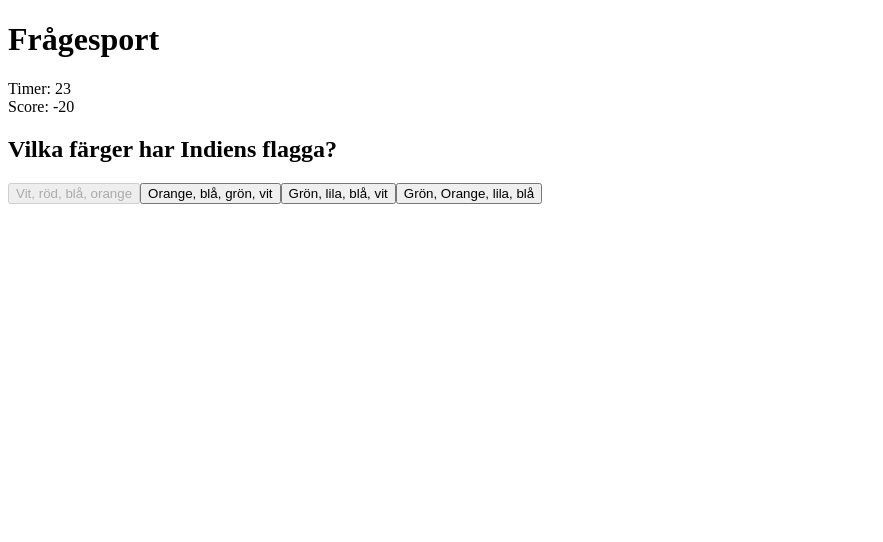
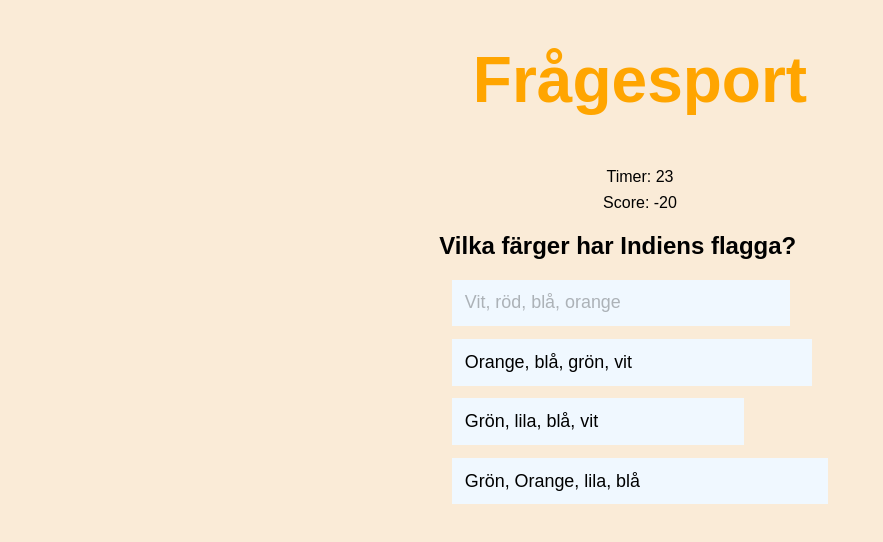
Before and after one commit to ChasVasastan/Quizgame, a plain HTML site: page index.html in a window 1280 px wide. Both pictures are taken after a click on the button "Vit, röd, blå, orange". Shown: the whole page, without its empty margins (0-883 px from the left). Drawn offline with Linux system fonts and the light colour scheme.

Commit message:
Updated styling and added hints
Co-authored-by: Chasaffo <Chasaffo@users.noreply.github.com>
Co-authored-by: Linus Leitz <Lunix73@users.noreply.github.com>
Co-authored-by: Abraham <hackerboy112@users.noreply.github.com>

```diff
--- a/index.html
+++ b/index.html
@@ -11,14 +11,24 @@
 
 <body>
     <h1>Frågesport</h1>
-    <div>
-        Timer: <span id="timer"></span>
+    <div class="peripherals">
+        <div>
+            Timer: <span id="timer"></span>
+        </div>
+        <div>
+            Score: <span id="score"></span>
+        </div>
     </div>
-    <div>
-        Score: <span id="score"></span>
-    </div>
+<div class ="quiz-content">
     <div id="quiz"></div>
 
+    <ul class="hint-container">
+        <li id="hint1"></li>
+        <li id="hint2"></li>
+        <li id="hint3"></li>
+    </ul>
+
     <script src="script.js"></script>
+</div>
 </body> <!-- KOMMENTAR -->
 </html>
--- a/script.js
+++ b/script.js
@@ -2,9 +2,18 @@ let timeout = 30;
 let question = 0;
 let score = 0;
 var timer;
+let timerElement = document.getElementById('timer')
+
 function updateClock() {
     timeout = timeout - 1;
-    document.getElementById('timer').innerText = timeout;
+    showHints(timeout, question)
+    timerElement.innerText = timeout;
+
+    if (timeout <= 6) {
+        timerElement.style.color='red';
+    }
+
+    if (timeout < 0) nextQuestion()
 }
 
 var questions = [
@@ -16,7 +25,12 @@ var questions = [
             c: "Grön, lila, blå, vit",
             d: "Grön, Orange, lila, blå"
         },
-        correctAnswer: 'b'
+        correctAnswer: 'b',
+        hints: {
+            a: "Orange",
+            b: "Blå",
+            c: "Grön"
+        }
     },
     {
         question: "Vad heter Indiens nationalfrukt?",
@@ -26,7 +40,12 @@ var questions = [
             c: "Banan",
             d: "Apelsin"
         },
-        correctAnswer: 'a'
+        correctAnswer: 'a',
+        hints: {
+            a: "!= orange",
+            b: "Gul",
+            c: "!= avlång"
+        }
     },
     {
         question: "Vad heter Indiens nationaldjur?",
@@ -36,7 +55,12 @@ var questions = [
             c: "Tiger",
             d: "Leopard"
         },
-        correctAnswer: 'c'
+        correctAnswer: 'c',
+        hints: {
+            a: "!= vänlig",
+            b: "!= flockdjur",
+            c: "Randig"
+        }
     },
     {
         question: "Vad heter Indiens största religion?",
@@ -46,7 +70,12 @@ var questions = [
             c: "Hinduism",
             d: "Buddism"
         },
-        correctAnswer: 'c'
+        correctAnswer: 'c',
+        hints: {
+            a: "!= †",
+            b: "Cyklisk tidsuppfattning",
+            c: "Brahma, Vishnu, Shiva"
+        }
     },
     {
         question: "Vad heter Indiens nationalrätt?",
@@ -56,7 +85,12 @@ var questions = [
             c: "Chicken tandoori",
             d: "Ingen bestämd"
         },
-        correctAnswer: 'd'
+        correctAnswer: 'd',
+        hints: {
+            a: "!= ingefära",
+            b: "!= bröd",
+            c: "!= kyckling"
+        }
     },
     {
         question: "Vad heter Indiens nationalblomma?",
@@ -66,7 +100,12 @@ var questions = [
             c: "Nalini",
             d: "Lotus"
         },
-        correctAnswer: 'd'
+        correctAnswer: 'd',
+        hints: {
+            a: "Rimmar != loser",
+            b: "Symboliserar visom och utveckling",
+            c: "Har inte 'I' i namnet"
+        }
     },
     {
         question: "Vilket är det officiella språket i Indien?",
@@ -76,7 +115,12 @@ var questions = [
             c: "Hindi",
             d: "Engelska"
         },
-        correctAnswer: 'c'
+        correctAnswer: 'c',
+        hints: {
+            a: "Slutar på 'I'",
+            b: "Har != 'a' i namnet",
+            c: "Rimmar på bindi"
+        }
     },
     {
         question: "Vem är rikast i Indien?",
@@ -86,7 +130,12 @@ var questions = [
             c: "Lakshmi Mittal",
             d: "Mukesh Ambani"
         },
-        correctAnswer: 'd'
+        correctAnswer: 'd',
+        hints: {
+            a: "Han är god för 106 miljarder dollar",
+            b: "Född i Yemen",
+            c: "Hans förnamn slutar på 'esh'"
+        }
     },
     {
         question: "Vad heter Indiens rymdprogram?",
@@ -96,7 +145,12 @@ var questions = [
             c: "ISRO",
             d: "INSA"
         },
-        correctAnswer: 'c'
+        correctAnswer: 'c',
+        hints: {
+            a: "Börjar på 'I'",
+            b: "Slutar != på 'A'",
+            c: "Indian Space Research Organisation"
+        }
     },
     {
         question: "Vad heter Indiens premiärminister?",
@@ -106,18 +160,24 @@ var questions = [
             c: "Droupadi Murmu",
             d: "Heeraben Modi"
         },
-        correctAnswer: 'b'
+        correctAnswer: 'b',
+        hints: {
+            a: "2014",
+            b: "Modi",
+            c: "N"
+        }
     }
 
 ]
 
 function createQuestion(index) {
+    let q = document.createElement('h2');
     let output = document.createElement('div');
-    let q = document.createElement('h2');
+    output.className = 'question-container'
     q.innerHTML = questions[index].question;
     output.append(q);
-    for(letter in questions[index].answers) {
-        let e = document.createElement('button',);
+    for (letter in questions[index].answers) {
+        let e = document.createElement('button');
         e.innerText = questions[index].answers[letter];
         e.setAttribute('value', letter);
         e.addEventListener('click', checkInput);
@@ -143,13 +203,16 @@ function submitButton() {
 }
 
 function nextQuestion() {
+    timerElement.style.color='black';
+
     question = question + 1;
     if (question >= questions.length) {
+        clearHints()
         let quiz = document.getElementById("quiz");
         quiz.innerHTML = `Ditt resultat är ${score}`;
         let e = document.createElement('button');
         e.innerText = 'Börja om';
-        e.addEventListener('click', function() { location.reload(); });
+        e.addEventListener('click', function () { location.reload(); });
         quiz.parentNode.append(e);
         document.getElementById("timer").parentElement.style.display = 'none';
         document.getElementById('score').parentElement.style.display = 'none';
@@ -157,22 +220,56 @@ function nextQuestion() {
         return;
     }
 
+    clearHints()
     showQuestion(question);
 }
 
-function revealClue() {
+function showHints(seconds, index) {
+    if (seconds === 20) {
+        document.getElementById('hint1').innerText = questions[index].hints.a;
+    } else if (seconds === 15) {
+        document.getElementById('hint2').innerText = questions[index].hints.b;
+    } else if (seconds === 10) {
+        document.getElementById('hint3').innerText = questions[index].hints.c;
+    }
+}
+
+function clearHints() {
+    document.getElementById('hint1').innerHTML = ''
+    document.getElementById('hint2').innerHTML = ''
+    document.getElementById('hint3').innerHTML = ''
 }
 
 function checkInput() {
+    let scoreElement = document.getElementById('score')
+
     if (this.value === questions[question].correctAnswer) {
         score += timeout;
+
+        scoreElement.style.color = 'green'
+        setTimeout(() => {
+           scoreElement.style.color = ''
+        }, 2000);
+
         nextQuestion();
     } else {
+        scoreElement.style.color = 'red'
+        setTimeout(() => {
+           scoreElement.style.color = ''
+        }, 2000);
+
         score -= 20;
         this.disabled = true;
-        revealClue();
     }
-    document.getElementById('score').innerText = score;
+   scoreElement.innerText = score;
+
+   // Nedan är test för "score"-funktion
+
+   scoreElement.classList.add('animate-score');
+
+    setTimeout(() => {
+        scoreElement.classList.remove('animate-score');
+    }, 300);
 }
 
 showQuestion(0);
--- a/style.css
+++ b/style.css
@@ -1,6 +1,85 @@
-#quiz-container {
+body {
+    background-color: antiquewhite;
+    font-family: "Poppings", sans-serif;
+    max-width: 7
+}
+
+button {
+    display: inline-block;
+    background-color: aliceblue;
+    border: none;
+    padding: 1vw;
+    margin: 1vw;
+    text-align: center;
+    text-decoration: none;
+    display: inline-block;
+    font-size: 1.4vw;
+    box-sizing: border-box;
+}
+
+.question-container > button {
+    display: grid;
+    grid-template-columns: repeat(2, 1fr);
+}
+
+.quiz-content {
+    display: flex;
+    justify-content: flex;
+    align-items: center;
     max-width: 600px;
     margin: 0 auto;
-    text-align: center;
-    background-color: beige;
+    flex-direction: column;
 }
+
+.peripherals {
+    display: flex;
+    justify-content: center;
+    align-items: center;
+    flex-direction: column;
+}
+
+.peripherals div {
+    margin-top: 1vh;
+    font-size: 2vh;
+}
+
+.hint-container {
+    display: flex;
+    flex-direction: column;
+    justify-content: flex-start;
+    align-items: flex-start;
+}
+
+li {
+    list-style: none;
+}
+
+h1 {
+    font-size: 5vw;
+    color: orange; /*add gradient*/
+    display: flex;
+    justify-content: center;
+    align-items: center;
+    }
+
+#hint1 {
+    color: orange;
+}
+
+#hint2 {
+    color: blue;
+}
+
+#hint3 {
+    color: green;
+}
+
+/* test för "score" funktion */
+#score {
+    font-size: 1rem;
+    transition: transform 0.3s ease;
+}
+
+.animate-score {
+    transform: scale(2);
+}
```
